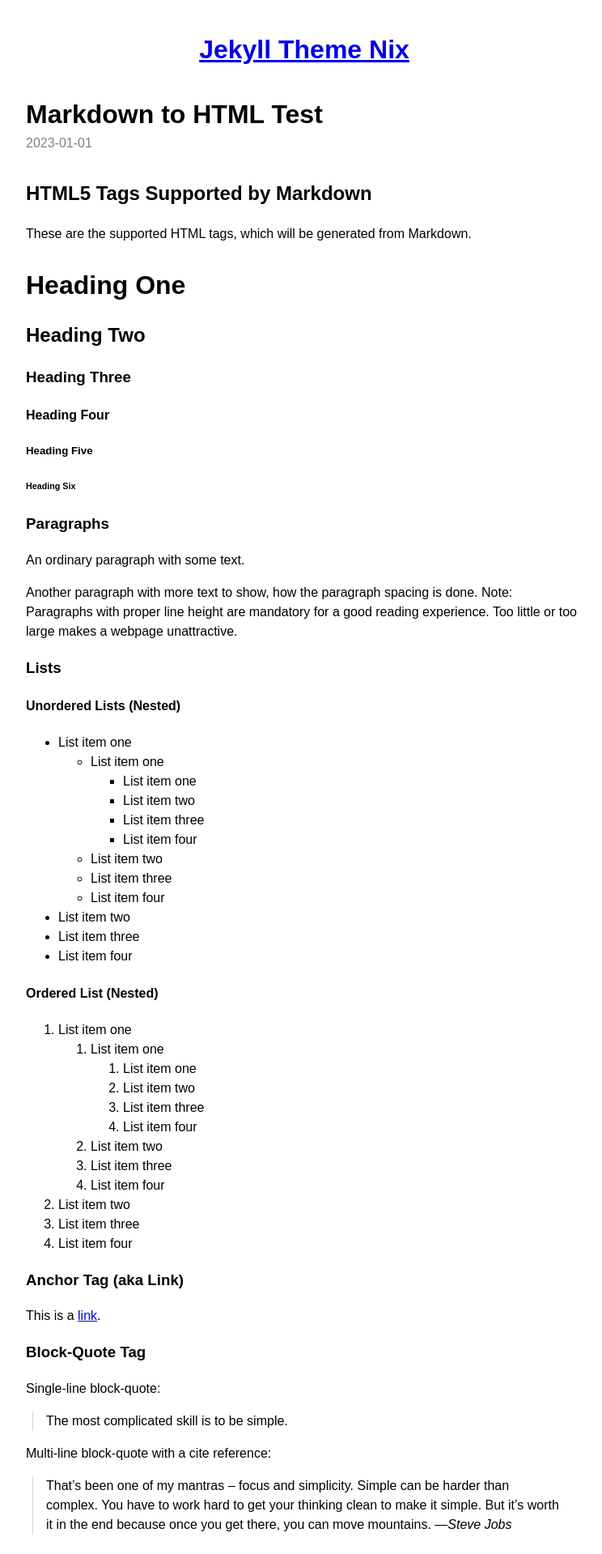
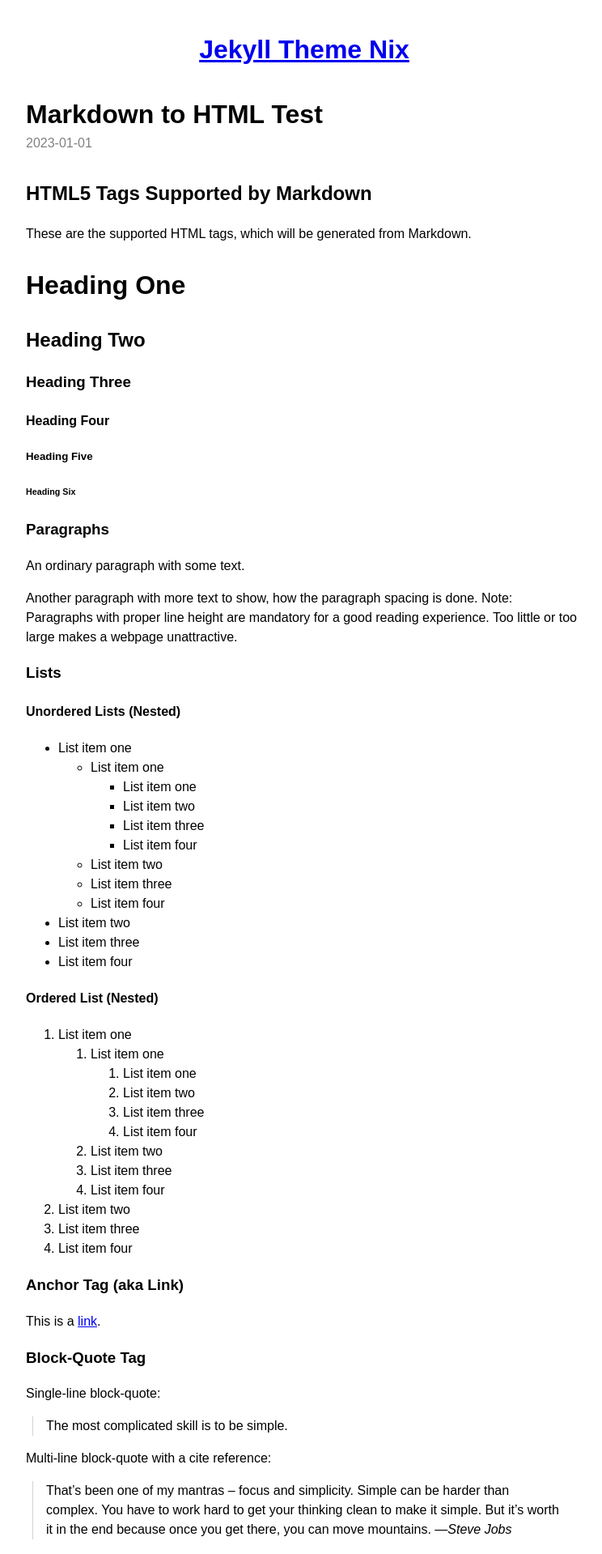
Before and after one commit to michaelnordmeyer/jekyll-theme-nix, a Jekyll site: the page built from _posts/2023-01-01-markdown-to-html-test.md, in a window 1280 px wide. Shown: the top 1919 px of the page at 81% size, without its empty margins (264-1008 px from the left). Built offline with Jekyll 4.4.1, drawn with Linux system fonts in a browser that asks for light colours.

Commit message:
Fixes h1 margin, code font size, and footnotes enumeration indentation

```diff
--- a/_layouts/default.html
+++ b/_layouts/default.html
@@ -19,17 +19,16 @@
     img { display: block; max-width: 100%; height: auto; }
     figure { margin: 0; text-align: center; font-size: small; }
     blockquote { margin: 1em 1.5em 1em 0.5em; padding-left: 1em; border-left: 1px solid lightgrey; }
-    code { font-size: 1.125em; }
     sub, sup { line-height: 0; }
     hr { border: 0; border-top: 1px solid; }
     body > header > h1 { margin-bottom: 2rem; text-align: center; }
+    body > header > a { display: block; margin-block-start: 0.67em; margin-block-end: 1em;text-align: center; font-size: 2rem; font-weight: bold; }
     body > main > ul { padding: 0; }
     body > main > ul > li { margin: 0.5em 0; list-style-type: none; line-height: 1.25em; }
     body > main > ul > li time { font-size: small; }
-    body > header > a { display: block; margin-block-start: 0.67em; margin-block-end: 1em;text-align: center; font-size: 2rem; font-weight: bold; }
     article > header { margin-bottom: 2rem; }
     article > header > h1 { margin-bottom: 0; }
-    article h1 { margin-bottom: 1rem; font-size: 2rem; }
+    article h1 { font-size: 2rem; }
     header > time { display: block; color: grey; }
     @media (prefers-color-scheme: dark) {
       html { background-color: black; color: white; }
@@ -39,7 +38,6 @@
       th, td { border-color: grey; }
     }
     .footnotes { margin: 0; font-size: small; }
-    .footnotes ol { padding-inline-start: 30px; }
   </style>
   <meta name="theme-color" content="#white">
   <title>{%- if page.title -%}{{ page.title | smartify }} • {{ site.title | smartify }}{%- else -%}{{ site.title | smartify }} • {{ site.description | smartify }}{%- endif -%}</title>
--- a/_layouts/error.html
+++ b/_layouts/error.html
@@ -16,7 +16,7 @@
     body > header > a { display: block; margin-block-start: 0.67em; margin-block-end: 1em;text-align: center; font-size: 2rem; font-weight: bold; }
     article > header { margin-bottom: 2rem; }
     article > header > h1 { margin-bottom: 0; }
-    article h1 { margin-bottom: 1rem; font-size: 2rem; }
+    article h1 { font-size: 2rem; }
     @media (prefers-color-scheme: dark) {
       html { background-color: black; color: white; }
       a { color: lightskyblue; }
```
Also changed, not shown: jekyll-theme-nix.gemspec.
